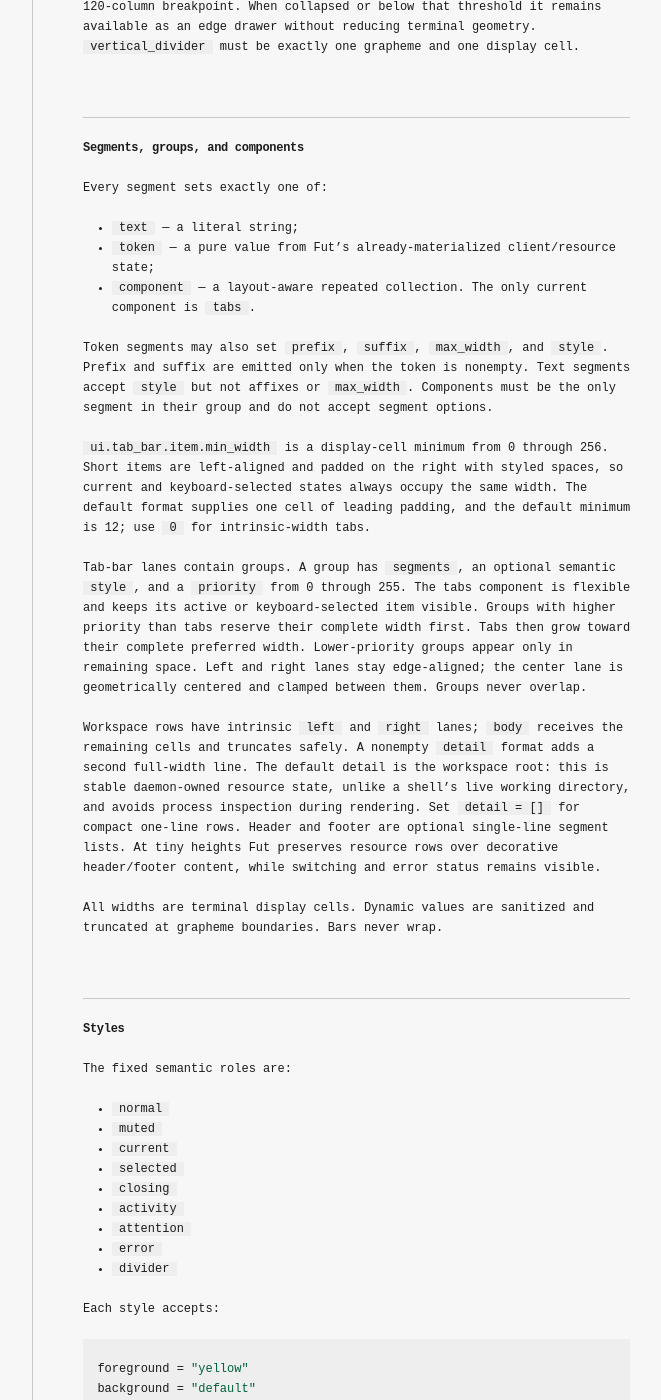
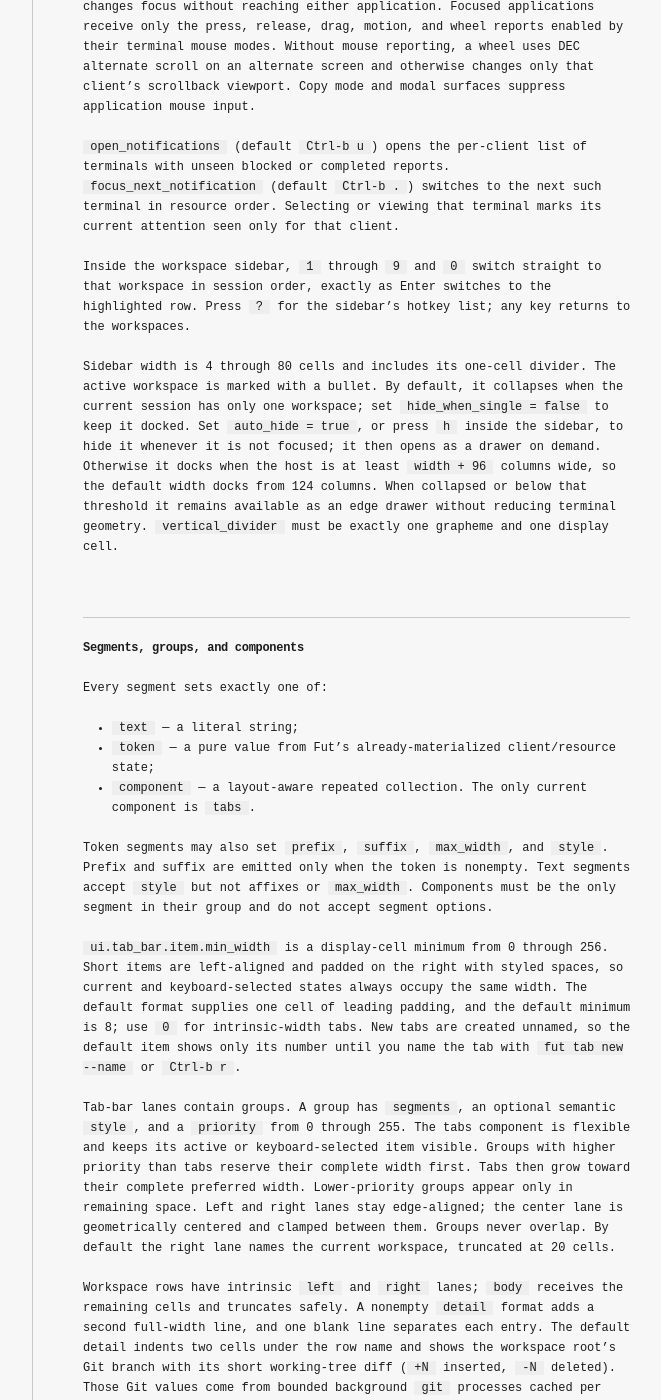
Before and after one commit to mikker/fut, a Jekyll site: the page built from docs/configuration.md, in a window 1280 px wide and 1400 px high, scrolled down 3325 px. Shown: the whole window, without its empty margins (205-866 px from the left). Built offline with Jekyll 4.4.1, drawn with Linux system fonts in a browser that asks for light colours; some of the changed text lies outside the part shown.

Commit message:
Update docs, changelog, and tickets
Document the jump dialog, workspace hotkeys, sidebar git summary,
unnamed tabs, pill tabs, and the new styling defaults. File tickets
for the event stream, the companion package, and mouse resize.

````diff
--- a/docs/configuration.md
+++ b/docs/configuration.md
@@ -42,14 +42,16 @@
 # tab = "T"
 # zoom = "zoom"
 # vertical_divider = "|"
+# pill_left = ""       # Focused-tab pill caps; empty outside "nerd_font".
+# pill_right = ""
 
 [ui.styles.current]
-background = "dark_gray"
-remove_modifiers = ["reversed", "underlined"]
+foreground = "blue"
+add_modifiers = ["reversed"]
+remove_modifiers = ["underlined"]
 
 [ui.styles.selected]
 background = "dark_gray"
-add_modifiers = ["underlined"]
 remove_modifiers = ["reversed"]
 
 [ui.styles.divider]
@@ -61,6 +63,12 @@
 
 [ui.styles.activity]
 foreground = "light_cyan"
+
+[ui.styles.added]
+foreground = "green"
+
+[ui.styles.deleted]
+foreground = "red"
 
 [ui.tab_bar]
 position = "top" # "top" or "bottom"
@@ -76,18 +84,20 @@
 ]
 
 [ui.tab_bar.item]
-min_width = 12
+min_width = 8
 segments = [
   { text = " " },
   { token = "tab.index" },
+  { token = "tab.name", prefix = " " },
   { token = "tab.closing", prefix = " " },
   { text = " " },
 ]
 
 [ui.workspace_sidebar]
 position = "left" # "left" or "right"
-width = 24
+width = 28
 hide_when_single = true
+auto_hide = false
 header = [{ token = "session.name", style = "current" }]
 footer = [{ token = "sidebar.status", style = "muted" }]
 
@@ -95,12 +105,17 @@
 left = [{ token = "workspace.marker" }, { text = " " }]
 body = [{ token = "workspace.name" }]
 right = [{ token = "workspace.tab_count" }, { token = "workspace.closing", prefix = " " }]
-detail = [{ token = "workspace.root", style = "muted" }]
+detail = [
+  { text = "  " },
+  { token = "workspace.git_branch", style = "muted" },
+  { token = "workspace.git_added", prefix = " " },
+  { token = "workspace.git_deleted", prefix = " " },
+]
 ```
 
 Omitted fields use defaults. An explicitly empty array hides that lane or format.
 
-Bindings are suffixes after the fixed `Ctrl-b` prefix. Override any action under `ui.bindings`; accepted values are one printable character or the names `space`, `enter`, `tab`, and `esc`. Keys must remain unique. Action names are `open_command_bar`, `enter_copy_mode`, `open_navigator`, `open_workspace_sidebar`, `open_tab_bar`, `open_notifications`, `focus_next_notification`, `create_tab`, `focus_next_tab`, `focus_previous_tab`, `split_pane_right`, `split_pane_down`, `focus_next_pane`, `focus_previous_pane`, `focus_pane_left`, `focus_pane_down`, `focus_pane_up`, `focus_pane_right`, `focus_last_pane`, `focus_last_tab`, `focus_last_workspace`, `focus_last_session`, `focus_tab_1` through `focus_tab_10`, `toggle_pane_zoom`, and `detach`. The command bar displays and searches the configured bindings.
+Bindings are suffixes after the fixed `Ctrl-b` prefix. Override any action under `ui.bindings`; accepted values are one printable character or the names `space`, `enter`, `tab`, `esc`, `up`, and `down`. Keys must remain unique. Action names are `open_command_bar`, `enter_copy_mode`, `open_navigator`, `open_jump`, `open_workspace_sidebar`, `open_tab_bar`, `open_notifications`, `focus_next_notification`, `create_tab`, `focus_next_tab`, `focus_previous_tab`, `split_pane_right`, `split_pane_down`, `focus_next_pane`, `focus_previous_pane`, `focus_pane_left`, `focus_pane_down`, `focus_pane_up`, `focus_pane_right`, `focus_last_pane`, `focus_last_tab`, `focus_last_workspace`, `focus_last_session`, `focus_next_workspace`, `focus_previous_workspace`, `focus_tab_1` through `focus_tab_10`, `toggle_pane_zoom`, and `detach`. The command bar displays and searches the configured bindings.
 
 `enter_copy_mode` (default `Ctrl-b [`) opens per-client scrollback navigation for the focused terminal. Move by physical terminal cells with arrows or `hjkl`, Home/End, and Page Up/Page Down. Space starts or clears a selection; movement extends it. `y` or Enter copies plain text through the local client's bounded `pbcopy` process and exits only after the clipboard write succeeds. A clipboard error leaves the selection active so `y` can retry. Escape or `q` cancels. `/` opens a literal-search prompt, where Escape closes only the prompt (`q` is ordinary query text); `n` and `N` repeat forward and backward after the prompt closes. Rapid actions are processed in key order; the copy cue reports if the bounded local queue cannot accept another action. Copy-mode keys and search paste never reach the terminal process.
 
@@ -108,7 +123,9 @@
 
 `open_notifications` (default `Ctrl-b u`) opens the per-client list of terminals with unseen blocked or completed reports. `focus_next_notification` (default `Ctrl-b .`) switches to the next such terminal in resource order. Selecting or viewing that terminal marks its current attention seen only for that client.
 
-Sidebar width is 4 through 80 cells and includes its one-cell divider. By default, it collapses when the current session has only one workspace; set `hide_when_single = false` to keep it docked. Otherwise it docks when the host is at least `width + 96` columns wide, so the default width retains the 120-column breakpoint. When collapsed or below that threshold it remains available as an edge drawer without reducing terminal geometry. `vertical_divider` must be exactly one grapheme and one display cell.
+Inside the workspace sidebar, `1` through `9` and `0` switch straight to that workspace in session order, exactly as Enter switches to the highlighted row. Press `?` for the sidebar's hotkey list; any key returns to the workspaces.
+
+Sidebar width is 4 through 80 cells and includes its one-cell divider. The active workspace is marked with a bullet. By default, it collapses when the current session has only one workspace; set `hide_when_single = false` to keep it docked. Set `auto_hide = true`, or press `h` inside the sidebar, to hide it whenever it is not focused; it then opens as a drawer on demand. Otherwise it docks when the host is at least `width + 96` columns wide, so the default width docks from 124 columns. When collapsed or below that threshold it remains available as an edge drawer without reducing terminal geometry. `vertical_divider` must be exactly one grapheme and one display cell.
 
 ## Segments, groups, and components
 
@@ -120,11 +137,11 @@
 
 Token segments may also set `prefix`, `suffix`, `max_width`, and `style`. Prefix and suffix are emitted only when the token is nonempty. Text segments accept `style` but not affixes or `max_width`. Components must be the only segment in their group and do not accept segment options.
 
-`ui.tab_bar.item.min_width` is a display-cell minimum from 0 through 256. Short items are left-aligned and padded on the right with styled spaces, so current and keyboard-selected states always occupy the same width. The default format supplies one cell of leading padding, and the default minimum is 12; use `0` for intrinsic-width tabs.
+`ui.tab_bar.item.min_width` is a display-cell minimum from 0 through 256. Short items are left-aligned and padded on the right with styled spaces, so current and keyboard-selected states always occupy the same width. The default format supplies one cell of leading padding, and the default minimum is 8; use `0` for intrinsic-width tabs. New tabs are created unnamed, so the default item shows only its number until you name the tab with `fut tab new --name` or `Ctrl-b r`.
 
-Tab-bar lanes contain groups. A group has `segments`, an optional semantic `style`, and a `priority` from 0 through 255. The tabs component is flexible and keeps its active or keyboard-selected item visible. Groups with higher priority than tabs reserve their complete width first. Tabs then grow toward their complete preferred width. Lower-priority groups appear only in remaining space. Left and right lanes stay edge-aligned; the center lane is geometrically centered and clamped between them. Groups never overlap.
+Tab-bar lanes contain groups. A group has `segments`, an optional semantic `style`, and a `priority` from 0 through 255. The tabs component is flexible and keeps its active or keyboard-selected item visible. Groups with higher priority than tabs reserve their complete width first. Tabs then grow toward their complete preferred width. Lower-priority groups appear only in remaining space. Left and right lanes stay edge-aligned; the center lane is geometrically centered and clamped between them. Groups never overlap. By default the right lane names the current workspace, truncated at 20 cells.
 
-Workspace rows have intrinsic `left` and `right` lanes; `body` receives the remaining cells and truncates safely. A nonempty `detail` format adds a second full-width line. The default detail is the workspace root: this is stable daemon-owned resource state, unlike a shell's live working directory, and avoids process inspection during rendering. Set `detail = []` for compact one-line rows. Header and footer are optional single-line segment lists. At tiny heights Fut preserves resource rows over decorative header/footer content, while switching and error status remains visible.
+Workspace rows have intrinsic `left` and `right` lanes; `body` receives the remaining cells and truncates safely. A nonempty `detail` format adds a second full-width line, and one blank line separates each entry. The default detail indents two cells under the row name and shows the workspace root's Git branch with its short working-tree diff (`+N` inserted, `-N` deleted). Those Git values come from bounded background `git` processes cached per root, so rendering never waits and non-Git roots simply stay empty. Set `detail = []` for compact one-line rows. Header and footer are optional single-line segment lists. At tiny heights Fut preserves resource rows over decorative header/footer content, while switching and error status remains visible.
 
 All widths are terminal display cells. Dynamic values are sanitized and truncated at grapheme boundaries. Bars never wrap.
 
@@ -141,6 +158,8 @@
 - `attention`
 - `error`
 - `divider`
+- `added`
+- `deleted`
 
 Each style accepts:
 
@@ -155,11 +174,11 @@
 
 Colors may be `default`, ANSI names such as `red`, `blue`, `gray`, `dark_gray`, or `light_cyan`, an indexed color such as `index:123`, or exact RGB such as `#12abef`. Indexed colors remain references to the containing terminal's palette; RGB colors remain exact.
 
-Styles compose in this order: normal, group style, token style (`activity` or `attention` when supplied), segment style, current, attention, closing, selected. Later foreground/background values replace earlier ones; modifiers are added or removed in sequence.
+Styles compose in this order: normal, group style, token style (`activity`, `attention`, `added`, or `deleted` when supplied), segment style, current, attention, closing, selected. Later foreground/background values replace earlier ones; modifiers are added or removed in sequence.
 
 ## Icons
 
-`unicode` is the default and requires no private-use glyphs. `ascii` uses ASCII for the configurable resource icons; ordinary built-in help and truncation text may still use Unicode. `nerd_font` opts into a small Nerd Fonts v3-oriented resource/state set. Every icon can be overridden under `[ui.icons]`.
+`unicode` is the default and requires no private-use glyphs. `ascii` uses ASCII for the configurable resource icons; ordinary built-in help and truncation text may still use Unicode. `nerd_font` opts into a small Nerd Fonts v3-oriented resource/state set, and additionally draws the focused tab as a filled pill using powerline half-circle caps. Every icon can be overridden under `[ui.icons]`.
 
 Fut cannot reliably detect the active terminal font. Use [`fut doctor`](doctor.md) for an honest visual probe; it never claims that an installed font is active.
 
````
Also changed, not shown: README.secret.md (+5 -1 lines), docs/tokens.md (+7 -2 lines), .tickets/fut-0425.md (added), .tickets/fut-87vl.md (added), .tickets/fut-l1ul.md (added), CHANGELOG.md.
